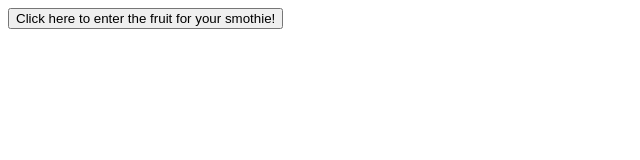
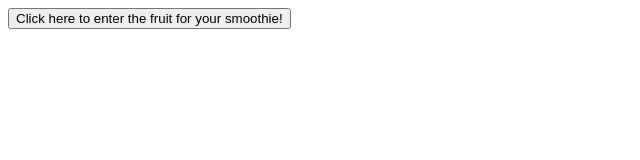
Before and after one commit to mesuara/HW_Arrays_and_DOM, a plain HTML site: page index.html in a window 1280 px wide. Shown: the full height of the page, 0-640 px from the left. Drawn offline with Linux system fonts and the light colour scheme.

Commit message:
smoothie

```diff
--- a/index.html
+++ b/index.html
@@ -5,7 +5,7 @@
 </head>
 <body>
 
-<button id="b" onclick="askUser()" >Click here to enter the fruit for your smothie!</button>
+<button id="b" onclick="askUser()" >Click here to enter the fruit for your smoothie!</button>
 
 <p id="aFruit"></p>
 
```
